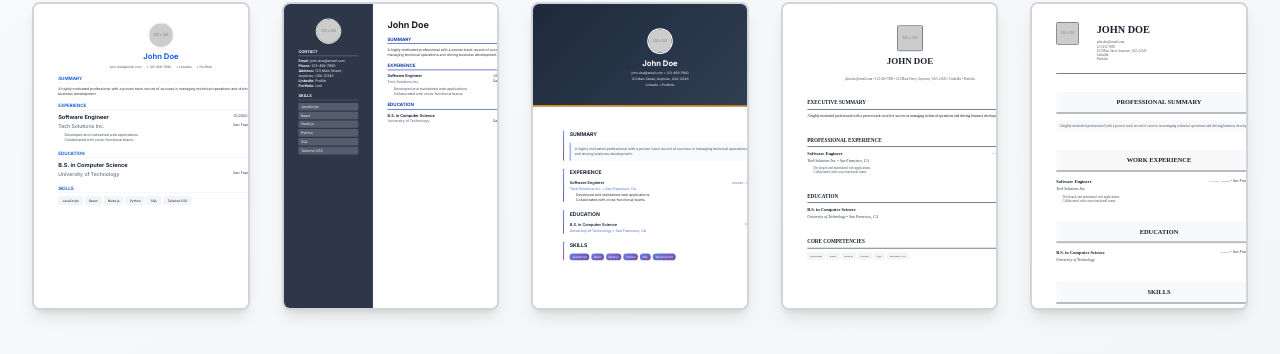
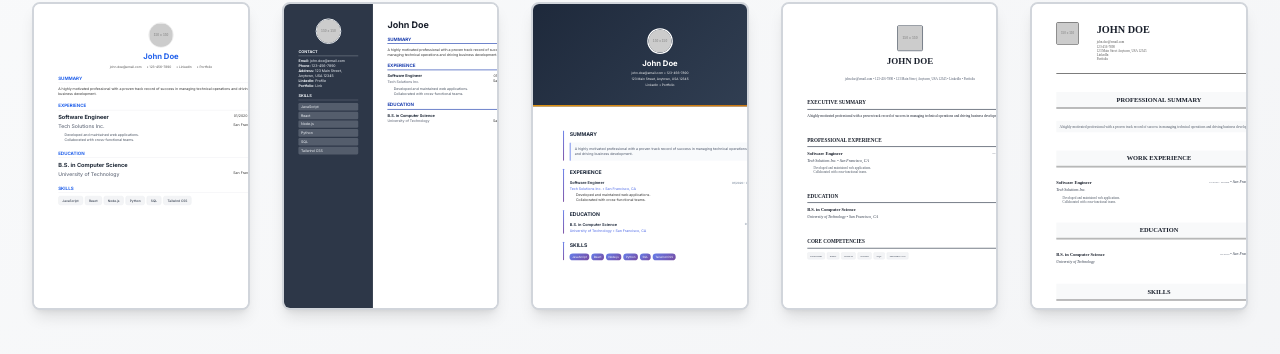
Before and after one commit to shadowsilence94/resumemaker, a React (Vite) app: page /editor in a window 1280 px wide. Shown: the part 294-648 px from the top of the page. Built offline with nearby package versions, Linux system fonts and the light colour scheme.

Commit message:
fixing pdf tpl4 and tpl5

```diff
--- a/src/features/resume/templates/Tpl4.module.css
+++ b/src/features/resume/templates/Tpl4.module.css
@@ -36,6 +36,9 @@
 }
 .dark .contactDetails {
   color: #d1d5db;
+}
+.dark .contactDetails a {
+  color: #90caf9;
 }
 .profileImg {
   width: 80px;
@@ -108,9 +111,15 @@
   color: #4b5563;
   margin: 6px 0;
 }
-.dark .item h3,
-.dark .item h4,
-.dark .date,
+.dark .item h3 {
+  color: #f7fafc;
+}
+.dark .item h4 {
+  color: #cbd5e0;
+}
+.dark .date {
+  color: #cbd5e0;
+}
 .dark .item ul {
   color: #e2e8f0;
 }
--- a/src/features/resume/templates/Tpl5.module.css
+++ b/src/features/resume/templates/Tpl5.module.css
@@ -70,10 +70,10 @@
   font-size: 20px;
   font-weight: bold;
   text-transform: uppercase;
-  margin-bottom: 20px;
+  margin-bottom: 10mm;
   color: #1a202c;
   border-bottom: 4px double #333;
-  padding: 18px 30px;
+  padding: 10px;
   background: #f8f9fa;
   text-align: center;
 }
@@ -82,6 +82,9 @@
   border-bottom-color: #6b7280;
   background: #1f2937;
 }
+.sectionTitle::after {
+  display: none;
+} /* Hide decorative element for simplicity */
 .item {
   margin-bottom: 12mm;
   page-break-inside: avoid;
@@ -150,3 +153,15 @@
 .dark .skillItem {
   background: #374151;
 }
+
+/* These styles are ONLY applied during PDF generation for cleaner page breaks */
+@media print {
+  .sectionTitle {
+    background: #f1f1f1 !important;
+    box-shadow: none !important;
+    margin-left: 0 !important;
+    margin-right: 0 !important;
+    padding: 8px !important;
+    border-bottom: 2px solid #333 !important;
+  }
+}
```
